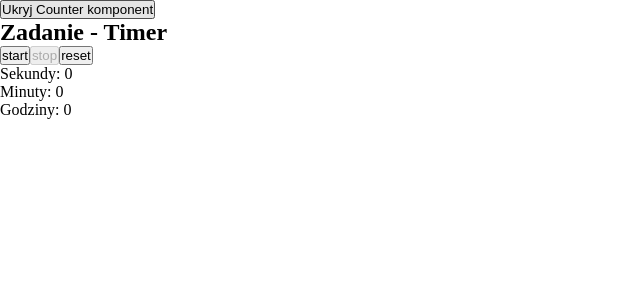
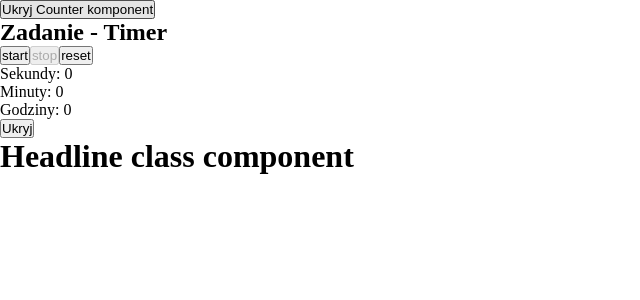
Before and after one commit to szu-szy/react-pol32, a React (Create React App) app: page / in a window 1280 px wide. Shown: the top 300 px of the page, without its empty margins (0-640 px from the left). Built offline with nearby package versions, Linux system fonts and the light colour scheme.

Commit message:
headline component

```diff
--- /dev/null
+++ b/src/06.04.2024/Headline/index.tsx
@@ -0,0 +1,31 @@
+import { Component } from "react";
+
+type HeadlineState = {
+  isVisible: boolean;
+};
+
+export class Headline extends Component<{}, HeadlineState> {
+  constructor(props: any) {
+    super(props);
+    this.state = {
+      isVisible: true,
+    };
+  }
+
+  toggleVisibility = () => {
+    this.setState((prev) => ({
+      isVisible: !prev.isVisible,
+    }));
+  };
+
+  render() {
+    return (
+      <div>
+        <button onClick={this.toggleVisibility}>
+          {this.state.isVisible ? "Ukryj" : "Pokaz"}
+        </button>
+        {this.state.isVisible ? <h1>Headline class component</h1> : null}
+      </div>
+    );
+  }
+}
--- a/src/App.tsx
+++ b/src/App.tsx
@@ -5,6 +5,7 @@ import Block from "./components/Block/Block";
 import Parent from "./components/Parent/Parent";
 import { Counter } from "./06.04.2024/Counter";
 import { Timer } from "./06.04.2024/Timer";
+import { Headline } from "./06.04.2024/Headline";
 
 const getItem = (text: string) => {};
 
@@ -54,6 +55,7 @@ class App extends Component<{}, AppState> {
         </button>
         {/* {this.state.isCounterVisible && <Counter />} */}
         <Timer />
+        <Headline />
       </div>
     );
   }
```
